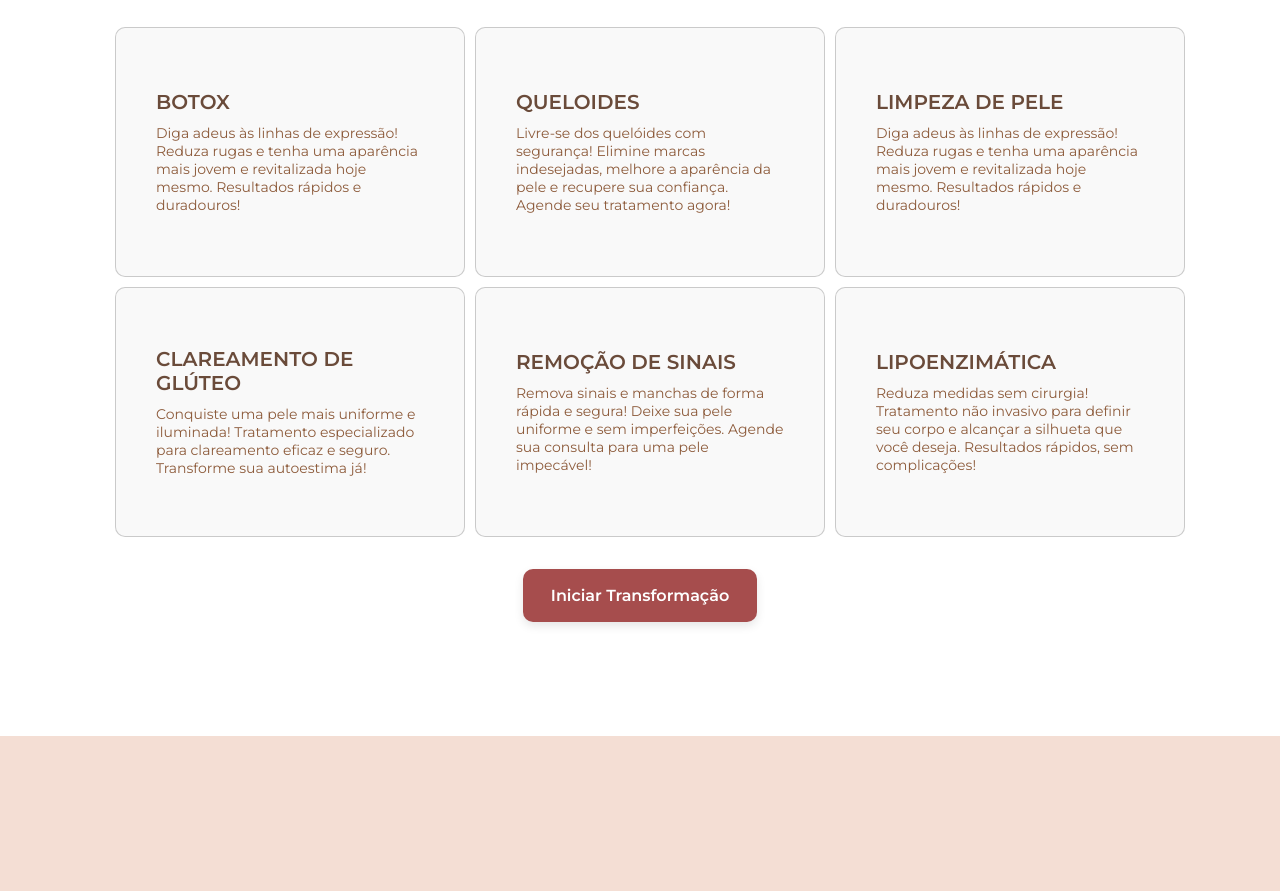
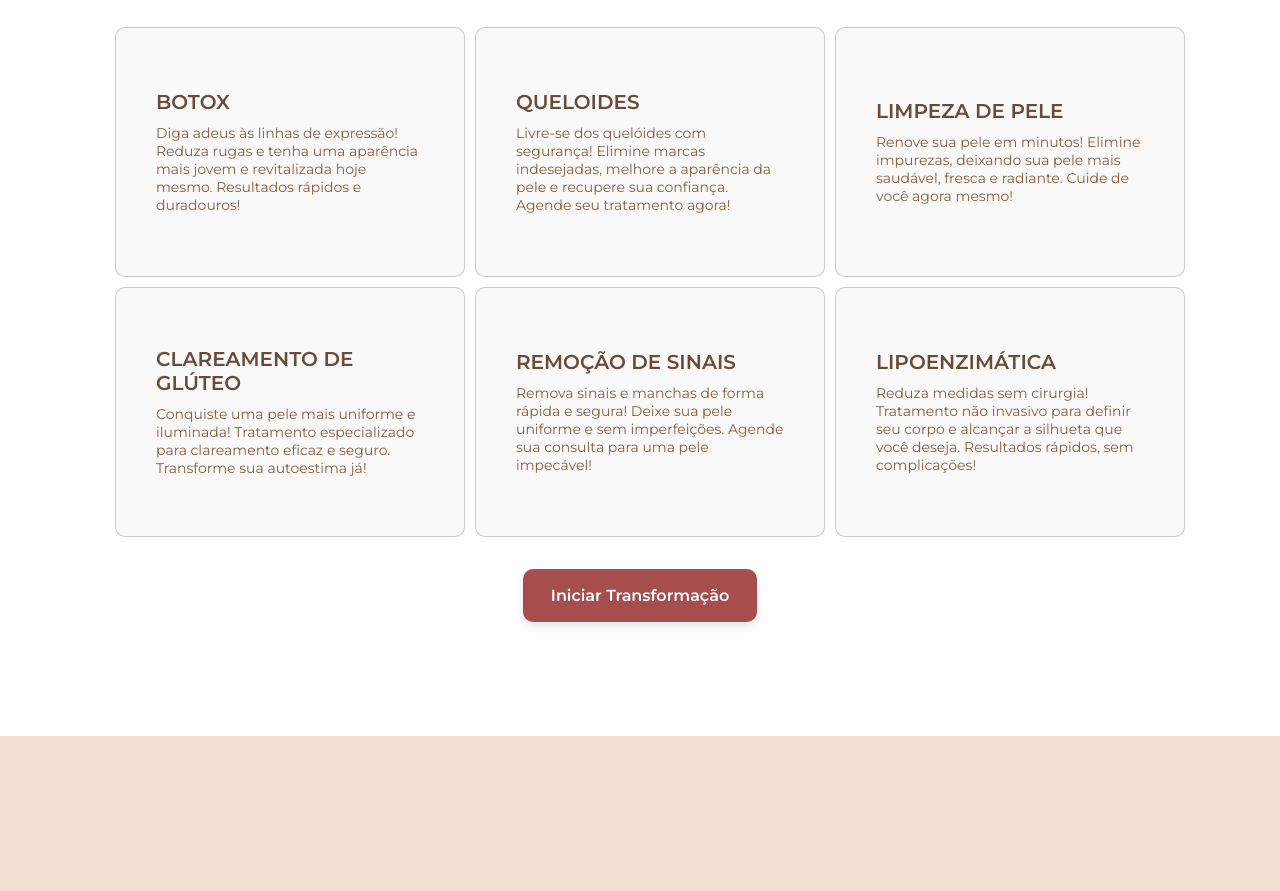
Before and after one commit to apinheirox/innpele-LP, a plain HTML site: page index.html in a window 1280 px wide. Shown: the part 1614-2505 px from the top of the page. Drawn offline with nearby package versions, Linux system fonts and the light colour scheme.

Commit message:
Update index.html

```diff
--- a/index.html
+++ b/index.html
@@ -54,7 +54,7 @@
             </div>
             <div class="card" data-aos="fade-up">
                 <h2>Limpeza de Pele</h2>
-                <p>Diga adeus às linhas de expressão! Reduza rugas e tenha uma aparência mais jovem e revitalizada hoje mesmo. Resultados rápidos e duradouros!</p>
+                <p>Renove sua pele em minutos! Elimine impurezas, deixando sua pele mais saudável, fresca e radiante. Cuide de você agora mesmo!</p>
             </div>
             <div class="card" data-aos="fade-up">
                 <h2>Clareamento de Glúteo</h2>
```
